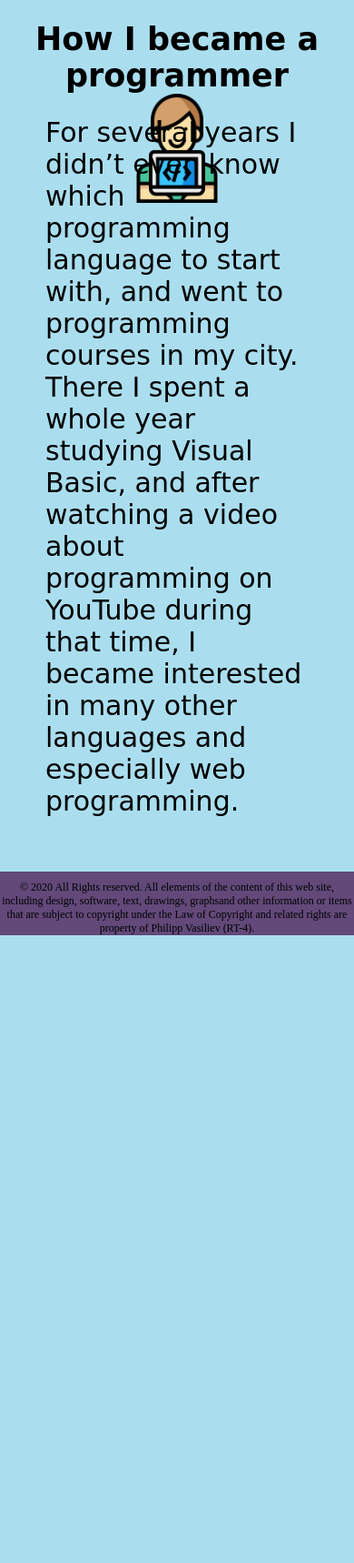
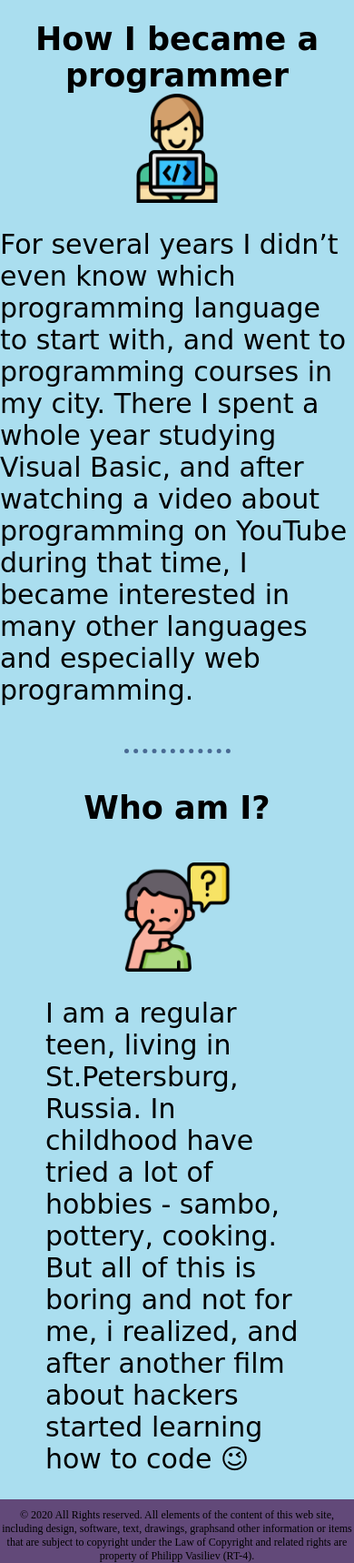
Before and after one commit to RT-four/rt-four.github.io, a plain HTML site: page index.html in a window 390 px wide. Shown: the part 1412-3130 px from the top of the page at 91% size. Before the commit the page ends 2440 px from the top, so only its background shows below. Drawn offline with Linux system fonts and the light colour scheme; a web font is replaced by a local one.

Commit message:
Add files via upload

```diff
--- a/css/styles.css
+++ b/css/styles.css
@@ -224,7 +224,7 @@ hr {
 
 
 
-#par1 {
+.par1 {
     position: absolute;
     right: 100px;
 
@@ -234,7 +234,7 @@ hr {
     height: auto;
 }
 
-#par2 {
+.par2 {
     position: absolute;
     left: 100px;
 
@@ -255,7 +255,7 @@ hr {
     height: 400px;
 }
 
-#question {
+.index-image-left {
     position: absolute;
     left: 100px;
 
@@ -266,7 +266,7 @@ hr {
     height: 220px;
 }
 
-#programmer {
+.index-image-right {
     position: absolute;
     right: 100px;
 
@@ -629,14 +629,14 @@ hr {
         position: relative;
 
         width: 100%;
-        height: 1800px;
+        height: auto;
         margin-top: 0;
 
         background-color: #aadeef;
     }
 
 
-    #par1 {
+    .par1 {
         position: absolute;
         top: 60%;
         left: 50%;
@@ -655,11 +655,11 @@ hr {
         transform: translate(-50%, -50%);
     }
 
-    #par2 {
+    .par2 {
         position: absolute;
         top: 60%;
         left: 50%;
-        right: 100px;
+        /*right: 100px;*/
         /* position: absolute;
             display: inline-block;
 
@@ -688,7 +688,7 @@ hr {
         height: 800px;
     }
 
-    #question {
+    .index-image-left {
         position: absolute;
         top: 20%;
         left: 50%;
@@ -702,7 +702,21 @@ hr {
         transform: translate(-50%, -50%);
     }
 
-    #programmer {
+    .index-image-right {
+        position: absolute;
+        top: 20%;
+        left: 50%;
+
+        display: inline-block;
+
+        width: auto;
+        height: 120px;
+        margin-right: -50%;
+
+        transform: translate(-50%, -50%);
+    }
+
+    .hobbi-image {
         position: absolute;
         top: 20%;
         left: 50%;
--- a/index.html
+++ b/index.html
@@ -34,14 +34,20 @@
             <div class="m-cont">
                 <div class="paragraph">
                     <h1 class="theme">Who am I?</h1>
-                    <img id="question" src="images/question.png" alt="question">
-                    <p id="par1">I am a regular teen, living in St.Petersburg, Russia. In childhood have tried a lot of hobbies - sambo, pottery, cooking. But all of this is boring and not for me, i realized, and after another film about hackers started learning how to code &#128521;</p>
+                    <img class="index-image-left" src="images/question.png" alt="question">
+                    <p class="par1">I am a regular teen, living in St.Petersburg, Russia. In childhood have tried a lot of hobbies - sambo, pottery, cooking. But all of this is boring and not for me, i realized, and after another film about hackers started learning how to code &#128521;</p>
                 </div>
                 <hr>
                 <div class="paragraph">
                     <h1 class="theme">How I became a programmer</h1>
-                    <img id="programmer" src="images/programmer.png" alt="programmer">
-                    <p id="par2">For several years I didn’t even know which programming language to start with, and went to programming courses in my city. There I spent a whole year studying Visual Basic, and after watching a video about programming on YouTube during that time, I became interested in many other languages and especially web programming.</p>
+                    <img class="index-image-right" src="images/programmer.png" alt="programmer">
+                    <p class="par2">For several years I didn’t even know which programming language to start with, and went to programming courses in my city. There I spent a whole year studying Visual Basic, and after watching a video about programming on YouTube during that time, I became interested in many other languages and especially web programming.</p>
+                </div>
+                <hr>
+                <div class="paragraph">
+                    <h1 class="theme">Who am I?</h1>
+                    <img class="index-image-left" src="images/question.png" alt="question">
+                    <p class="par1">I am a regular teen, living in St.Petersburg, Russia. In childhood have tried a lot of hobbies - sambo, pottery, cooking. But all of this is boring and not for me, i realized, and after another film about hackers started learning how to code &#128521;</p>
                 </div>
             </div>
         </div>
```
